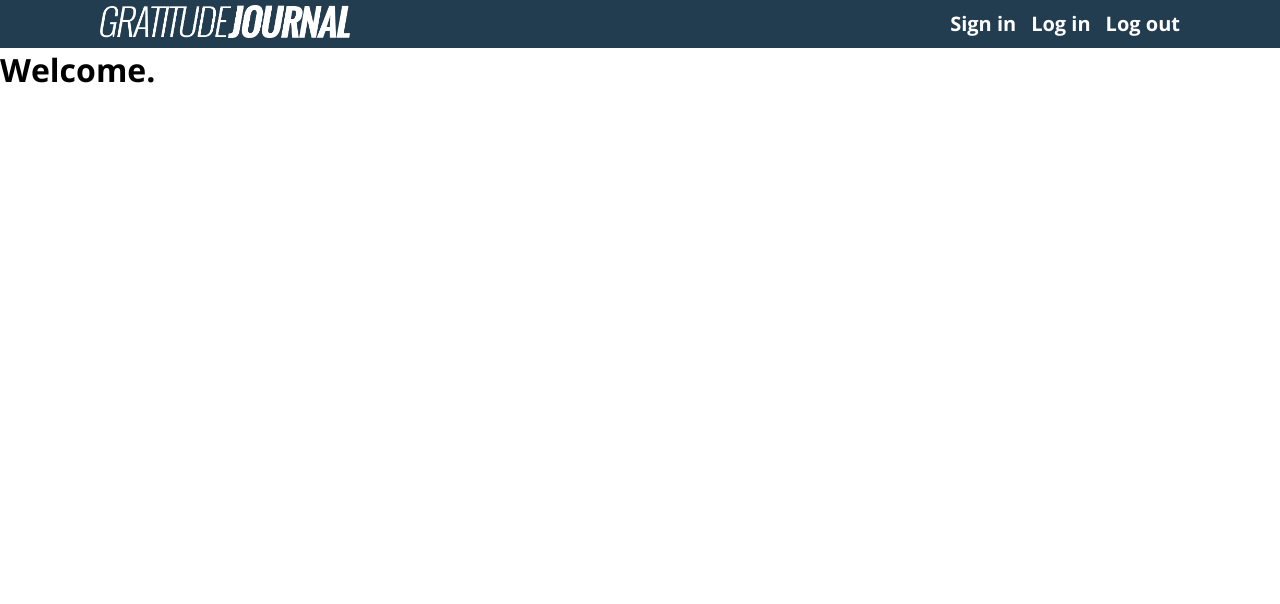
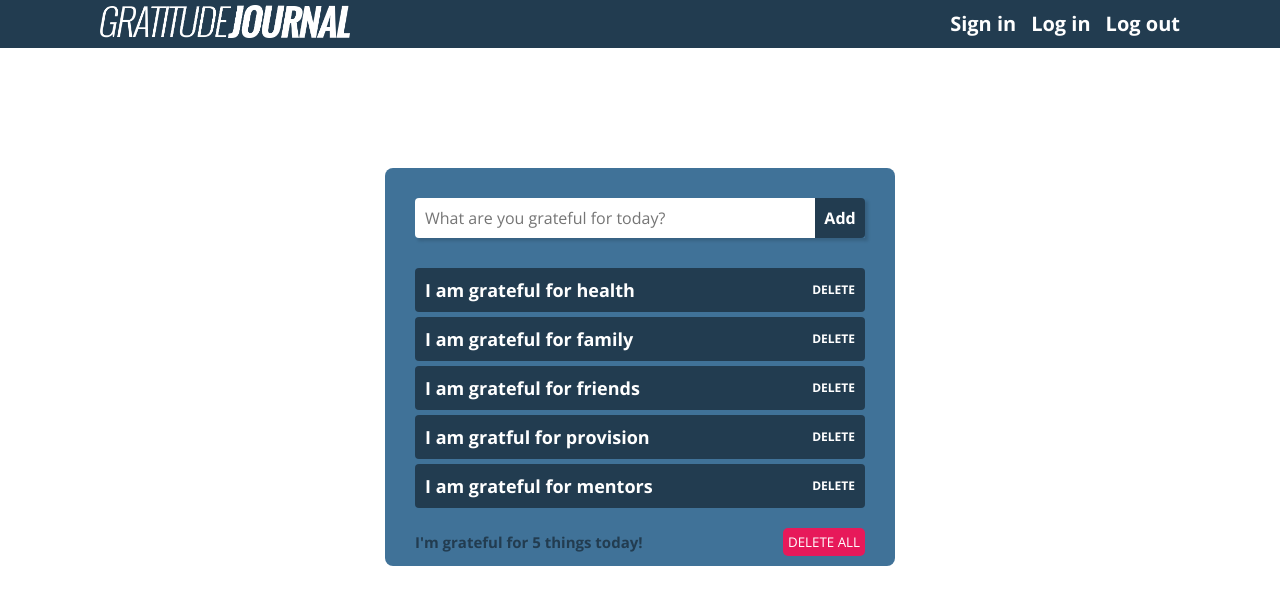
Before and after one commit to kennygodin/gratitude-app, a JavaScript app in the folder frontend/: page / in a window 1280 px wide. Shown: the top 604 px of the page. Built offline with nearby package versions, Linux system fonts and the light colour scheme; the HTML template or start-up script is replaced by a standard one.

Commit message:
I added styles for the homepage in the index.css for the navbar, container, body, form, inputs buttons, ul, li, and footer elements. This is the initial style. I also made some adjustments in the Home.js component. I made the commit thereafter.

```diff
--- a/frontend/src/index.css
+++ b/frontend/src/index.css
@@ -1,12 +1,24 @@
 @import url('https://fonts.googleapis.com/css2?family=Open+Sans:ital,wght@0,400;0,500;0,700;1,400&family=Oswald:wght@300;400&display=swap');
-
+:root {
+  --darkest: #223c50;
+  --darker: #315774;
+  --dark: #407298;
+  --lighter: #fff;
+  --light: #f1f1f1;
+  --delete: #e7195a;
+}
 * {
   margin: 0;
   padding: 0;
   font-family: 'Open Sans', sans-serif;
 }
+
+body {
+  background-color: var(--lighter);
+}
+/* Navbar */
 .navbar {
-  background-color: #223c50;
+  background-color: var(--darkest);
   display: flex;
   flex-direction: row;
   justify-content: space-between;
@@ -30,3 +42,89 @@ ul li {
   font-size: 20px;
   font-weight: bold;
 }
+
+/* Home page */
+
+.container {
+  max-width: 450px;
+  width: 100%;
+  margin: 120px auto;
+  border: 2px solid none;
+  background-color: var(--dark);
+  border-radius: 8px;
+  padding: 10px 30px;
+}
+form {
+  display: flex;
+  flex-direction: row;
+  justify-content: space-between;
+  height: 40px;
+  margin-top: 20px;
+  box-shadow: 3px 3px 3px rgba(0, 0, 0, 0.15);
+}
+form input[type='text'] {
+  flex: 1;
+  border-top-left-radius: 4px;
+  border-bottom-left-radius: 4px;
+  border: none;
+  padding: 10px;
+  font-size: 16px;
+}
+form input[type='text']:focus {
+  outline: none;
+  border: none;
+}
+form button {
+  border-top-right-radius: 4px;
+  border-bottom-right-radius: 4px;
+  border: none;
+  width: 50px;
+  font-size: 16px;
+  font-weight: bold;
+  background-color: var(--darkest);
+  color: var(--lighter);
+  cursor: pointer;
+}
+.container ul {
+  margin-top: 30px;
+}
+.container ul li {
+  background-color: var(--darkest);
+  margin-top: 5px;
+  padding: 10px;
+  border-radius: 4px;
+  font-size: 18px;
+  color: #fff;
+}
+
+li {
+  display: flex;
+  flex-direction: row;
+  justify-content: space-between;
+  align-items: center;
+}
+li .del {
+  font-size: 12px;
+  cursor: pointer;
+}
+.footer {
+  display: flex;
+  flex-direction: row;
+  justify-content: space-between;
+  align-items: center;
+  margin-top: 20px;
+}
+.footer p {
+  font-size: 15px;
+  font-weight: 500;
+  color: var(--darkest);
+}
+.footer button {
+  padding: 5px;
+  vertical-align: middle;
+  border-radius: 5px;
+  border: none;
+  background-color: var(--delete);
+  color: var(--lighter);
+  cursor: pointer;
+}
--- a/frontend/src/pages/Home.js
+++ b/frontend/src/pages/Home.js
@@ -1,7 +1,36 @@
 const Home = () => {
   return (
     <div className="home">
-      <h1>Welcome.</h1>
+      <div className="container">
+        <form>
+          <input type="text" placeholder="What are you grateful for today?" />
+          <button>Add</button>
+        </form>
+        <ul>
+          <li>
+            I am grateful for health<div className="del">DELETE</div>
+          </li>
+          <li>
+            I am grateful for family<div className="del">DELETE</div>
+          </li>
+          <li>
+            I am grateful for friends<div className="del">DELETE</div>
+          </li>
+          <li>
+            I am gratful for provision<div className="del">DELETE</div>
+          </li>
+          <li>
+            I am grateful for mentors<div className="del">DELETE</div>
+          </li>
+        </ul>
+
+        <div className="footer">
+          <p>
+            <strong>I'm grateful for 5 things today!</strong>
+          </p>
+          <button>DELETE ALL</button>
+        </div>
+      </div>
     </div>
   );
 };
```
